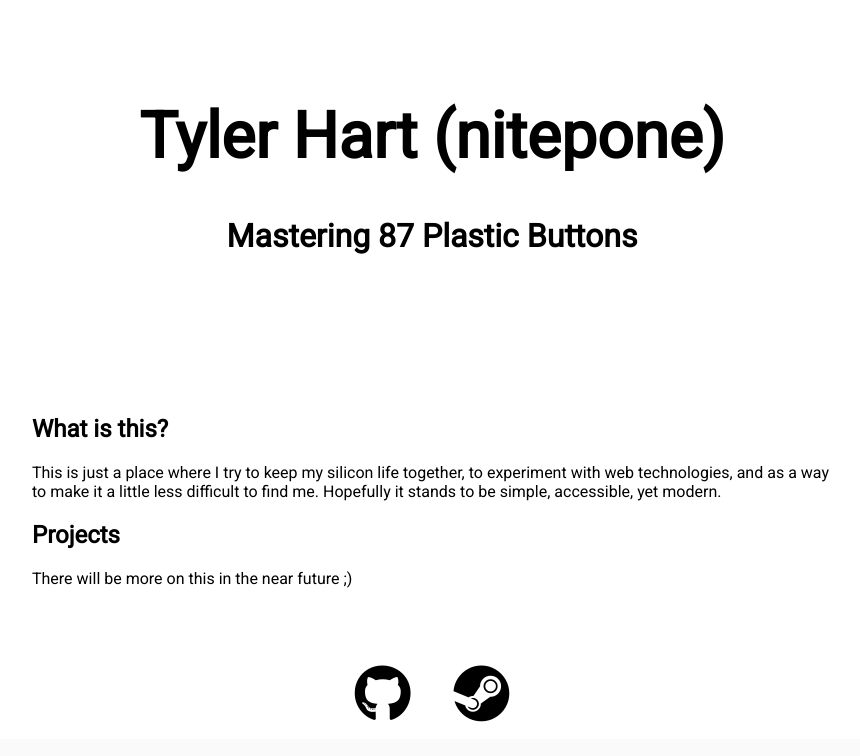
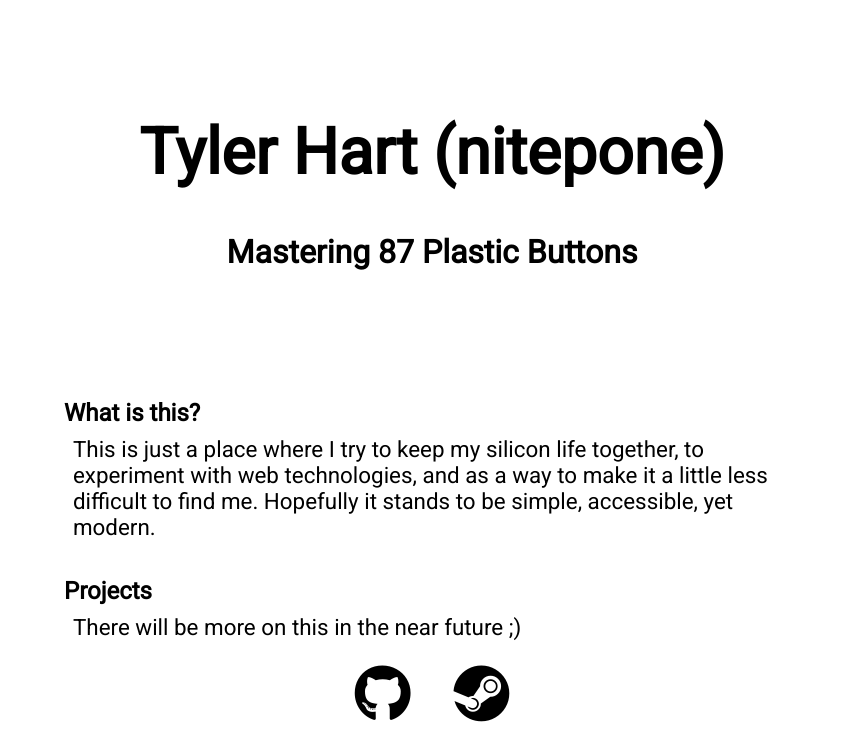
Before and after one commit to Nitepone/Philomena, a PHP site: page / in a window 1280 px wide. Shown: the part 61-817 px from the top of the page, without its empty margins (208-1068 px from the left). Before the commit the page ends 783 px from the top, so only its background shows below. Run offline with PHP 8.4, Linux system fonts and the light colour scheme; some libraries are stand-ins or nearby versions.

Commit message:
Added favicon and minor tweaks

```diff
--- a/index.php
+++ b/index.php
@@ -4,7 +4,7 @@
   <head>
     <title>Night Horse</title>
     <link rel="stylesheet" type="text/css" href="style.css"/>
-    <link rel="shortcut icon" type="image/png" href="favicon.png"/>
+    <link rel="shortcut icon" type="image/x-icon" href="favicon.ico">
     <link href="https://fonts.googleapis.com/css?family=Roboto" rel="stylesheet">
     <link rel="stylesheet" href="fa/css/fontawesome-all.css">
     <meta name="viewport" content="width=device-width, initial-scale=1.0">
--- a/style.css
+++ b/style.css
@@ -7,8 +7,8 @@ body {
 .content {
   width:50em;
   margin:0 auto;
-  margin-top:6rem;
-  margin-bottom:6rem
+  margin-top:7rem;
+  margin-bottom:7rem
 }
 
 .navbar {
@@ -51,8 +51,10 @@ body {
 @media only screen and (max-width:50em) {
   /*For small*/
   .content {
-    width:100%;
-    padding:8%;
+    width:80%;
+    padding:10%;
+    margin-left:0;
+    margin-right:0;
     padding-top:0;
   }
 }
--- a/subcontent.css
+++ b/subcontent.css
@@ -1,19 +1,31 @@
+.subcontent {
+  margin:2rem;
+}
+
 .paragraph {
 
 }
 
 .paragraph p {
-
+  margin:.2em;
+  padding:.2em;
+  font-size:1.4em;
 }
 
 .paragraph h1 {
+  margin:1em;
+  text-align:center;
+}
 
+.paragraph h2 {
+  margin-top:1em;
+  margin-bottom:.2em;
 }
 
 .heading {
   text-align:center;
-  margin-top:10rem;
-  margin-bottom:10rem;
+  margin-top:11rem;
+  margin-bottom:8rem;
 }
 
 .heading h1 {
```
Also changed, not shown: about.html (+3 -4 lines), index.nginx-debian.html (deleted, +0 -25 lines), favicon.ico (added).
